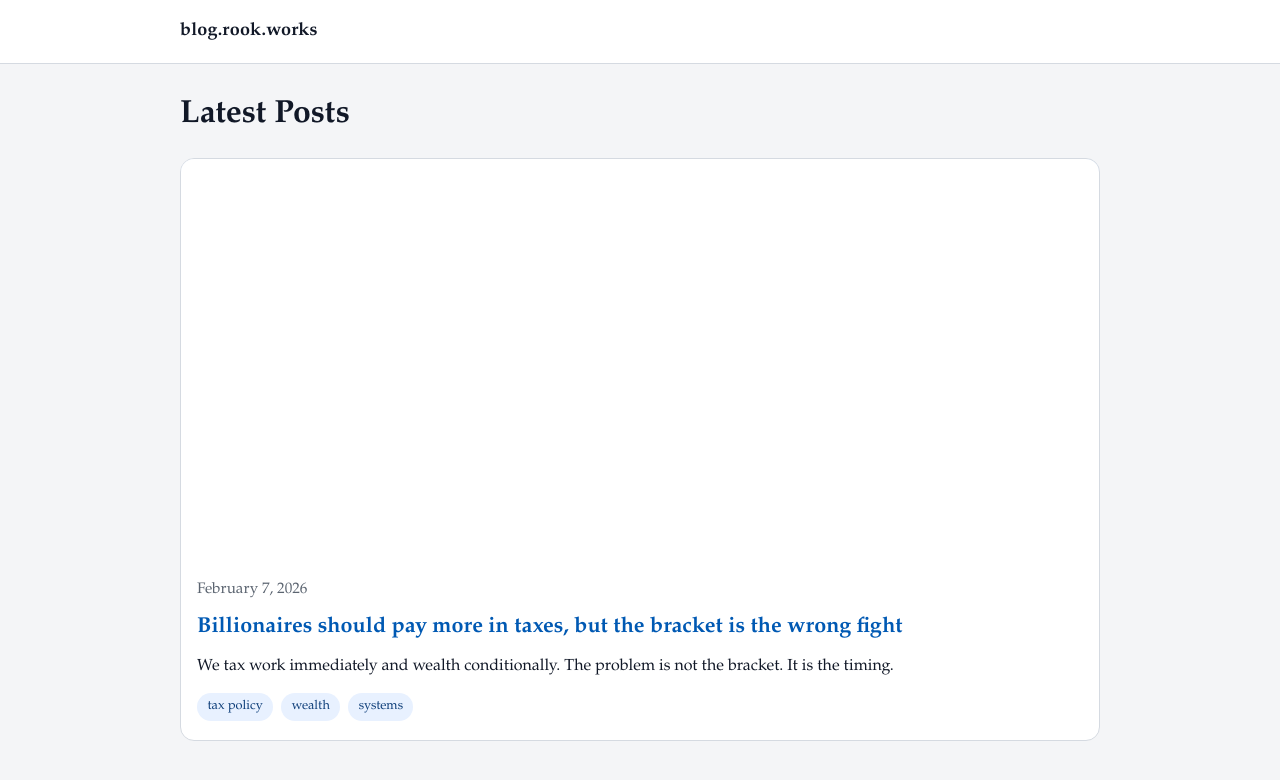
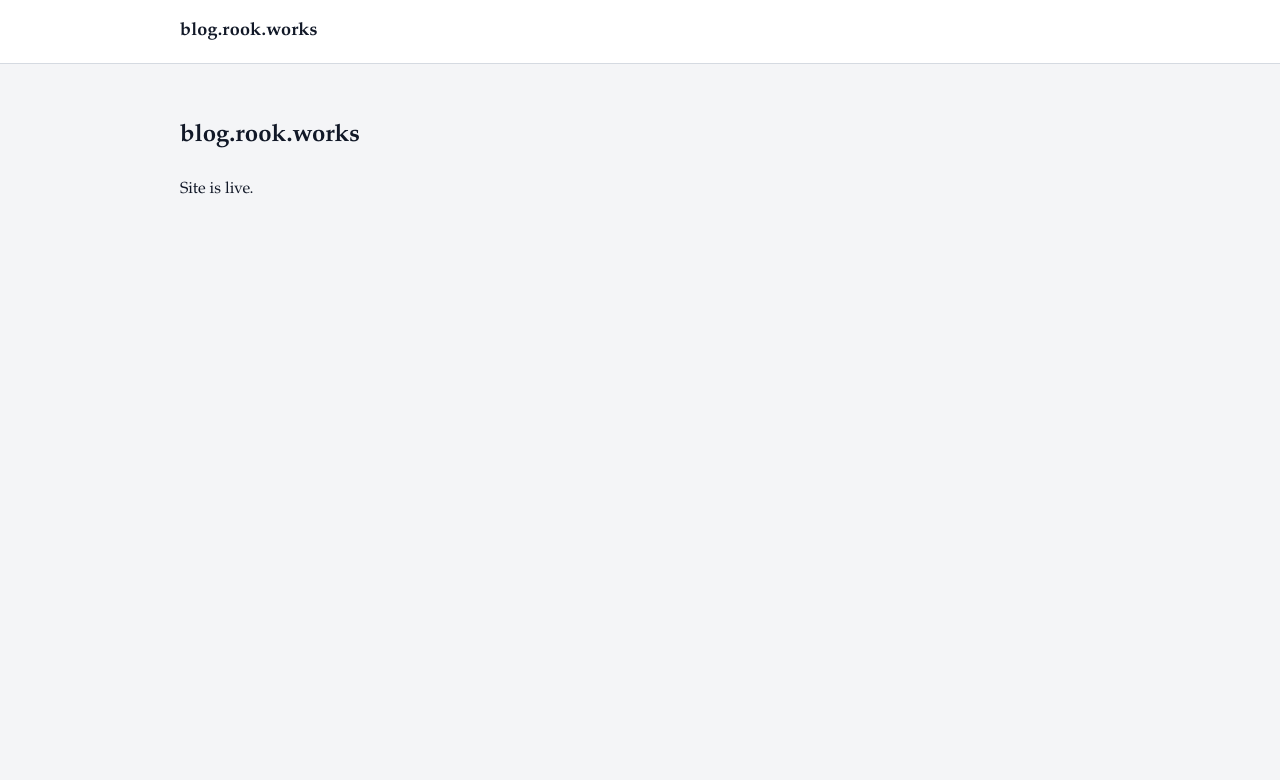
Before and after one commit to JJHerrmann/blog.rook.works, a Next.js app: page / in a window 1280 px wide. Shown: the top 780 px of the page. Built offline with nearby package versions, Linux system fonts and the light colour scheme; no server answers.

Commit message:
Simplify homepage to minimal static page

```diff
--- a/app/page.tsx
+++ b/app/page.tsx
@@ -1,76 +1,8 @@
-import Link from "next/link";
-import type { Metadata } from "next";
-import { formatDate } from "@/lib/date";
-import { SITE_DESCRIPTION, SITE_NAME } from "@/lib/constants";
-import { getAllPosts } from "@/lib/posts";
-
-export function generateMetadata(): Metadata {
-  const posts = getAllPosts();
-  const defaultImage = posts[0]?.coverImage;
-
-  return {
-    title: SITE_NAME,
-    description: SITE_DESCRIPTION,
-    alternates: {
-      canonical: "/"
-    },
-    openGraph: {
-      title: SITE_NAME,
-      description: SITE_DESCRIPTION,
-      url: "/",
-      images: defaultImage
-        ? [
-            {
-              url: defaultImage,
-              alt: SITE_NAME
-            }
-          ]
-        : undefined
-    }
-  };
-}
-
 export default function HomePage() {
-  const posts = getAllPosts();
-
   return (
-    <section className="stack">
-      <header className="stackCompact">
-        <h1 className="pageTitle">Latest Posts</h1>
-      </header>
-
-      {posts.length === 0 ? (
-        <p className="emptyState">No posts found in content/posts yet.</p>
-      ) : (
-        <div className="postGrid">
-          {posts.map((post) => (
-            <article key={post.slug} className="postCard">
-              <Link href={`/posts/${post.slug}`} aria-label={`Read ${post.title}`}>
-                <img
-                  src={post.coverImage}
-                  alt={`Cover image for ${post.title}`}
-                  className="coverImage"
-                  loading="lazy"
-                />
-              </Link>
-              <div className="stackCompact">
-                <p className="metaLine">{formatDate(post.date)}</p>
-                <h2 className="cardTitle">
-                  <Link href={`/posts/${post.slug}`}>{post.title}</Link>
-                </h2>
-                <p>{post.description}</p>
-                <ul className="tagList">
-                  {post.tags.map((tag) => (
-                    <li key={tag} className="tag">
-                      {tag}
-                    </li>
-                  ))}
-                </ul>
-              </div>
-            </article>
-          ))}
-        </div>
-      )}
+    <section>
+      <h1>blog.rook.works</h1>
+      <p>Site is live.</p>
     </section>
   );
 }
```
